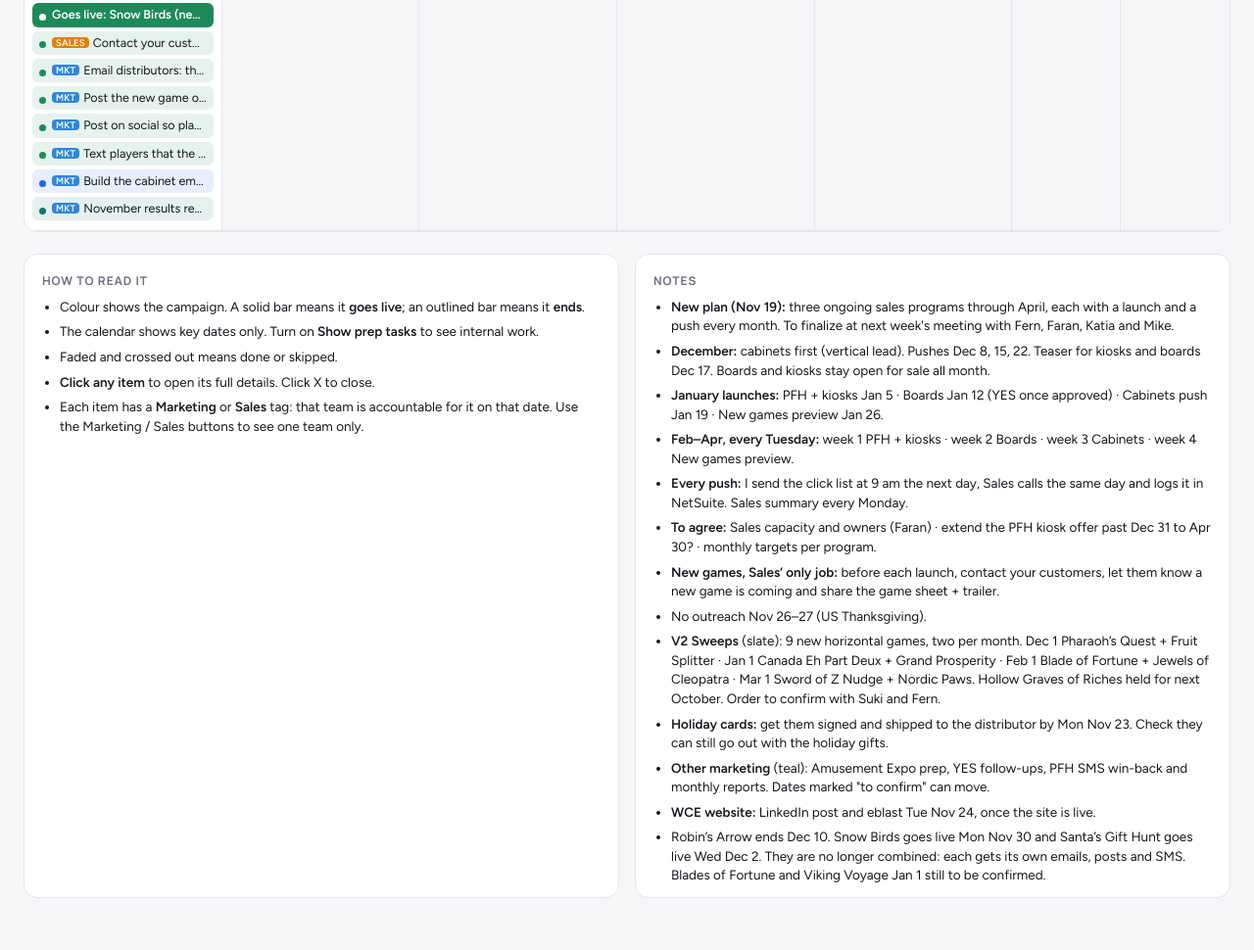
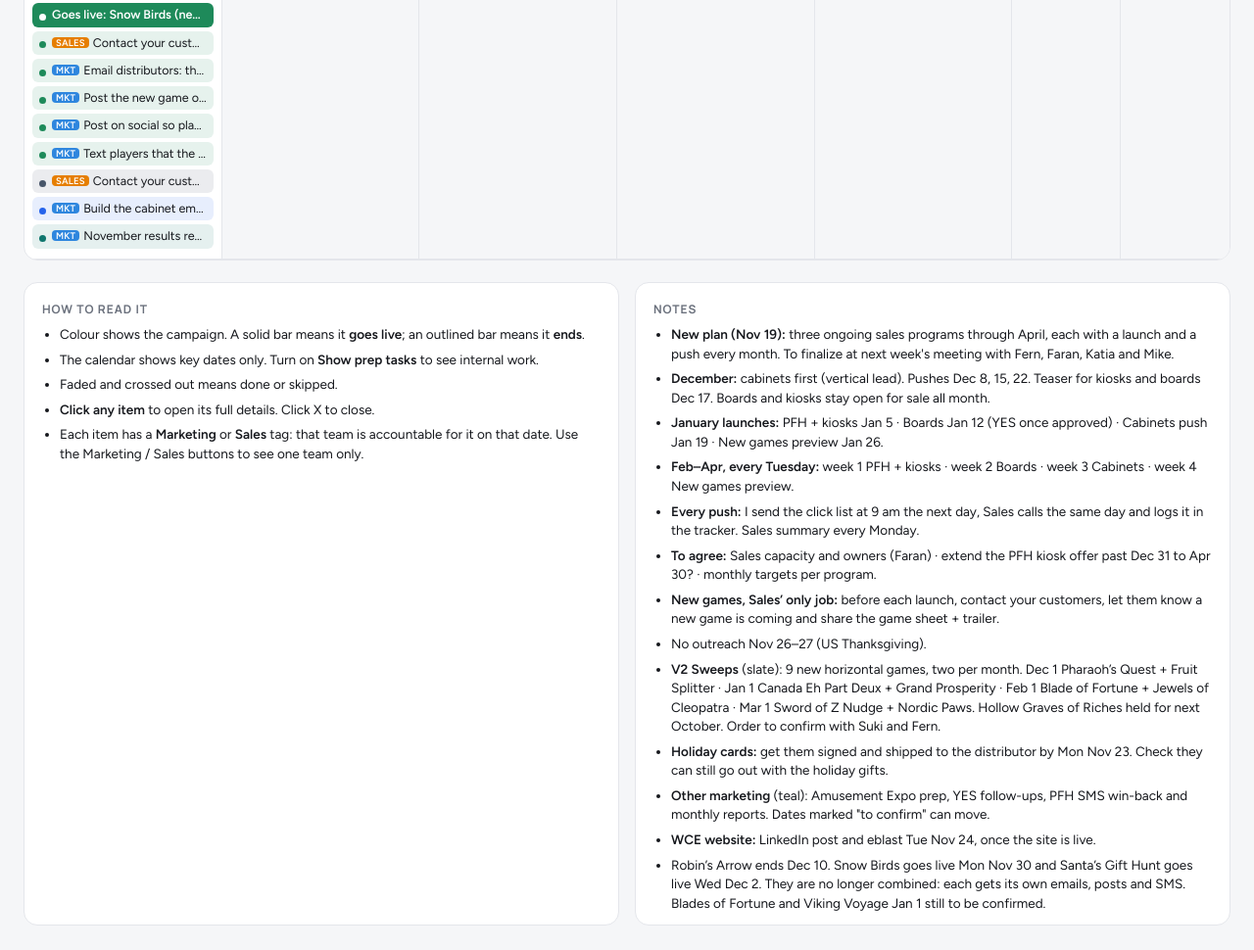
Before and after one commit to karlamariapena-cyber/campaign-calendar, a plain HTML site: page index.html in a window 1280 px wide. Shown: the part 1802-2772 px from the top of the page at 98% size. Drawn offline with Linux system fonts and the light colour scheme.

Commit message:
Add missing Sales touchpoints (board groups, new distributor calls, LinkedIn, demos, V2 Sweeps briefs); NetSuite -> tracker
Co-Authored-By: Claude Opus 5.5 <noreply@anthropic.com>
Claude-Session: https://claude.ai/code/session_01M1C4ZktV3aTFZ6nSh9TQw5

```diff
--- a/index.html
+++ b/index.html
@@ -262,7 +262,7 @@ table.trk{border-collapse:collapse;width:100%;min-width:900px;font-size:14px}
     <li><b>December:</b> cabinets first (vertical lead). Pushes Dec 8, 15, 22. Teaser for kiosks and boards Dec 17. Boards and kiosks stay open for sale all month.</li>
     <li><b>January launches:</b> PFH + kiosks Jan 5 · Boards Jan 12 (YES once approved) · Cabinets push Jan 19 · New games preview Jan 26.</li>
     <li><b>Feb–Apr, every Tuesday:</b> week 1 PFH + kiosks · week 2 Boards · week 3 Cabinets · week 4 New games preview.</li>
-    <li><b>Every push:</b> I send the click list at 9 am the next day, Sales calls the same day and logs it in NetSuite. Sales summary every Monday.</li>
+    <li><b>Every push:</b> I send the click list at 9 am the next day, Sales calls the same day and logs it in the tracker. Sales summary every Monday.</li>
     <li><b>To agree:</b> Sales capacity and owners (Faran) · extend the PFH kiosk offer past Dec 31 to Apr 30? · monthly targets per program.</li>
     <li><b>New games, Sales’ only job:</b> before each launch, contact your customers, let them know a new game is coming and share the game sheet + trailer.</li>
     <li>No outreach Nov 26–27 (US Thanksgiving).</li>
@@ -453,34 +453,47 @@ N("2027-01-07","Board Sales","Send the new-customer game board mailer to print,
 N("2027-01-13","Board Sales","New-customer game board mailer lands with operators buying competitor boards","Distributors","Karla","","QR code responses go to Sales as new leads. Sales replies within 4 business hours","Marketing"),
 N("2027-01-18","PFH Kiosk","Call every new distributor who got the kiosk mailer and hasn't responded","Distributors","Sales reps","","One week after the mailer lands. Log it in the tracker","Sales"),
 N("2027-01-20","Board Sales","Call every operator who got the game board mailer and hasn't responded","Distributors","Sales reps","","One week after the mailer lands. Log it in the tracker","Sales"),
+// Sales touchpoints added Nov 24
+N("2026-12-16","Board Sales","Sort game board customers into 3 groups: on rev share / said no to rev share / buy competitor boards","Prep","Sales reps","","Each group gets its own personal email at launch","Sales"),
+N("2027-01-12","PFH Kiosk","By 9 am, send each sales rep the new distributors who clicked yesterday's email","Sales team","Karla","","","Marketing"),
+N("2027-01-12","PFH Kiosk","Call every new distributor who clicked yesterday's email","Distributors","Sales reps","","Log it in the tracker the same day","Sales"),
+N("2027-01-12","PFH Kiosk","Send LinkedIn connection requests to the new distributors on the Baniella and Premieros lists","Distributors","Sales reps","","","Sales"),
+N("2027-01-14","PFH Kiosk","Run kiosk demos for interested distributors and take orders","Distributors","Sales reps","","Log it in the tracker the same day","Sales"),
+N("2027-01-19","PFH Kiosk","By 9 am, send each sales rep the new distributors who clicked the follow-up email","Sales team","Karla","","","Marketing"),
+N("2027-01-19","PFH Kiosk","Call every new distributor who clicked the follow-up email","Distributors","Sales reps","","Log it in the tracker the same day","Sales"),
+N("2027-01-21","PFH Kiosk","Run kiosk demos for interested distributors and take orders","Distributors","Sales reps","","Log it in the tracker the same day","Sales"),
+N("2026-11-30","V2 Sweeps: Pharaoh's Quest + Fruit Splitter","Contact your customers: Pharaoh's Quest and Fruit Splitter are coming Dec 1, share the sales sheet + video ad","Distributors","Sales reps","","Not before Nov 30: no outreach Nov 26–27 (US Thanksgiving)","Sales"),
+N("2026-12-21","V2 Sweeps: Canada Eh Part Deux + Grand Prosperity","Contact your customers: Canada Eh Part Deux and Grand Prosperity are coming Jan 1, share the sales sheet + video ad","Distributors","Sales reps","","Before the holiday break","Sales"),
+N("2027-01-27","V2 Sweeps: Blade of Fortune + Jewels of Cleopatra","Contact your customers: Blade of Fortune and Jewels of Cleopatra come to V2 Sweeps Feb 1, share the sales sheet + video ad","Distributors","Sales reps","","","Sales"),
+N("2027-02-24","V2 Sweeps: Sword of Z Nudge + Nordic Paws","Contact your customers: Sword of Z Nudge and Nordic Paws are coming Mar 1, share the sales sheet + video ad","Distributors","Sales reps","","","Sales"),
 // Next-day follow-up after every push (who is accountable)
 N("2026-12-09","Cabinet Sales","9 am: send each rep the list of who clicked","Sales team","Karla","","","Marketing"),
 N("2026-12-16","Cabinet Sales","9 am: send each rep the list of who clicked","Sales team","Karla","","","Marketing"),
-N("2026-12-16","Cabinet Sales","Call every customer who clicked yesterday's email, then send them the follow-up email","Distributors","Sales reps","","Log it in NetSuite the same day","Sales"),
+N("2026-12-16","Cabinet Sales","Call every customer who clicked yesterday's email, then send them the follow-up email","Distributors","Sales reps","","Log it in the tracker the same day","Sales"),
 N("2026-12-23","Cabinet Sales","9 am: send each rep the list of who clicked","Sales team","Karla","","","Marketing"),
-N("2026-12-23","Cabinet Sales","Call every customer who clicked yesterday's email, then send them the follow-up email","Distributors","Sales reps","","Log it in NetSuite the same day","Sales"),
+N("2026-12-23","Cabinet Sales","Call every customer who clicked yesterday's email, then send them the follow-up email","Distributors","Sales reps","","Log it in the tracker the same day","Sales"),
 N("2027-01-20","Cabinet Sales","9 am: send each rep the list of who clicked","Sales team","Karla","","","Marketing"),
-N("2027-01-20","Cabinet Sales","Call every customer who clicked yesterday's email, then send them the follow-up email","Distributors","Sales reps","","Log it in NetSuite the same day","Sales"),
+N("2027-01-20","Cabinet Sales","Call every customer who clicked yesterday's email, then send them the follow-up email","Distributors","Sales reps","","Log it in the tracker the same day","Sales"),
 N("2027-02-17","Cabinet Sales","9 am: send each rep the list of who clicked","Sales team","Karla","","","Marketing"),
-N("2027-02-17","Cabinet Sales","Call every customer who clicked yesterday's email, then send them the follow-up email","Distributors","Sales reps","","Log it in NetSuite the same day","Sales"),
+N("2027-02-17","Cabinet Sales","Call every customer who clicked yesterday's email, then send them the follow-up email","Distributors","Sales reps","","Log it in the tracker the same day","Sales"),
 N("2027-03-17","Cabinet Sales","9 am: send each rep the list of who clicked","Sales team","Karla","","","Marketing"),
-N("2027-03-17","Cabinet Sales","Call every customer who clicked yesterday's email, then send them the follow-up email","Distributors","Sales reps","","Log it in NetSuite the same day","Sales"),
+N("2027-03-17","Cabinet Sales","Call every customer who clicked yesterday's email, then send them the follow-up email","Distributors","Sales reps","","Log it in the tracker the same day","Sales"),
 N("2027-04-21","Cabinet Sales","9 am: send each rep the list of who clicked","Sales team","Karla","","","Marketing"),
-N("2027-04-21","Cabinet Sales","Call every customer who clicked yesterday's email, then send them the follow-up email","Distributors","Sales reps","","Log it in NetSuite the same day","Sales"),
+N("2027-04-21","Cabinet Sales","Call every customer who clicked yesterday's email, then send them the follow-up email","Distributors","Sales reps","","Log it in the tracker the same day","Sales"),
 N("2027-01-06","PFH Kiosk","9 am: send each rep the list of who clicked","Sales team","Karla","","","Marketing"),
 N("2027-02-03","PFH Kiosk","9 am: send each rep the list of who clicked","Sales team","Karla","","","Marketing"),
-N("2027-02-03","PFH Kiosk","Call every customer who clicked yesterday's email, then send them the follow-up email","Distributors","Sales reps","","Log it in NetSuite the same day","Sales"),
+N("2027-02-03","PFH Kiosk","Call every customer who clicked yesterday's email, then send them the follow-up email","Distributors","Sales reps","","Log it in the tracker the same day","Sales"),
 N("2027-03-03","PFH Kiosk","9 am: send each rep the list of who clicked","Sales team","Karla","","","Marketing"),
-N("2027-03-03","PFH Kiosk","Call every customer who clicked yesterday's email, then send them the follow-up email","Distributors","Sales reps","","Log it in NetSuite the same day","Sales"),
+N("2027-03-03","PFH Kiosk","Call every customer who clicked yesterday's email, then send them the follow-up email","Distributors","Sales reps","","Log it in the tracker the same day","Sales"),
 N("2027-04-07","PFH Kiosk","9 am: send each rep the list of who clicked","Sales team","Karla","","","Marketing"),
-N("2027-04-07","PFH Kiosk","Call every customer who clicked yesterday's email, then send them the follow-up email","Distributors","Sales reps","","Log it in NetSuite the same day","Sales"),
+N("2027-04-07","PFH Kiosk","Call every customer who clicked yesterday's email, then send them the follow-up email","Distributors","Sales reps","","Log it in the tracker the same day","Sales"),
 N("2027-01-13","Board Sales","9 am: send each rep the list of who clicked","Sales team","Karla","","","Marketing"),
 N("2027-02-10","Board Sales","9 am: send each rep the list of who clicked","Sales team","Karla","","","Marketing"),
-N("2027-02-10","Board Sales","Call every customer who clicked yesterday's email, then send them a personal email","Distributors","Sales reps","","Log it in NetSuite the same day","Sales"),
+N("2027-02-10","Board Sales","Call every customer who clicked yesterday's email, then send them a personal email","Distributors","Sales reps","","Log it in the tracker the same day","Sales"),
 N("2027-03-10","Board Sales","9 am: send each rep the list of who clicked","Sales team","Karla","","","Marketing"),
-N("2027-03-10","Board Sales","Call every customer who clicked yesterday's email, then send them a personal email","Distributors","Sales reps","","Log it in NetSuite the same day","Sales"),
+N("2027-03-10","Board Sales","Call every customer who clicked yesterday's email, then send them a personal email","Distributors","Sales reps","","Log it in the tracker the same day","Sales"),
 N("2027-04-14","Board Sales","9 am: send each rep the list of who clicked","Sales team","Karla","","","Marketing"),
-N("2027-04-14","Board Sales","Call every customer who clicked yesterday's email, then send them a personal email","Distributors","Sales reps","","Log it in NetSuite the same day","Sales"),
+N("2027-04-14","Board Sales","Call every customer who clicked yesterday's email, then send them a personal email","Distributors","Sales reps","","Log it in the tracker the same day","Sales"),
 N("2027-04-27","New Games Preview","New games preview for May","Distributors","Karla","","")
 ];
 
```
